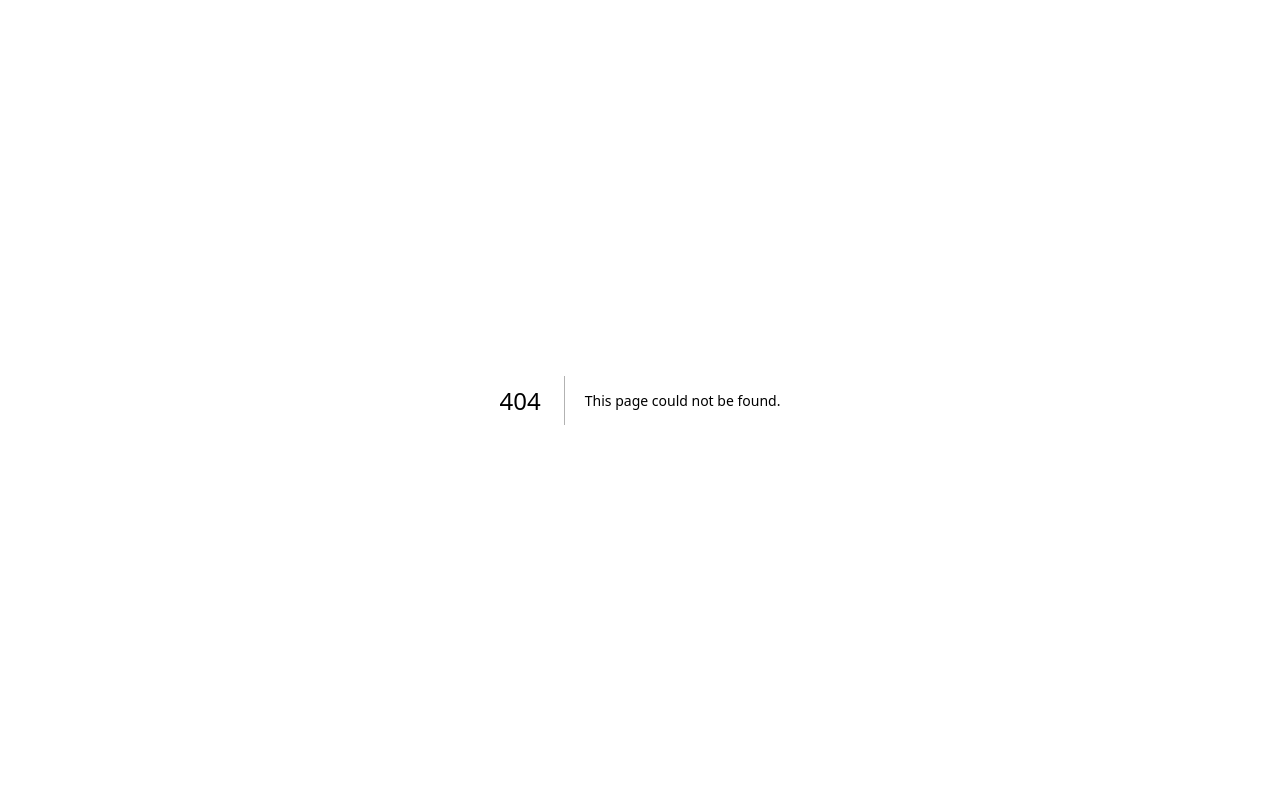
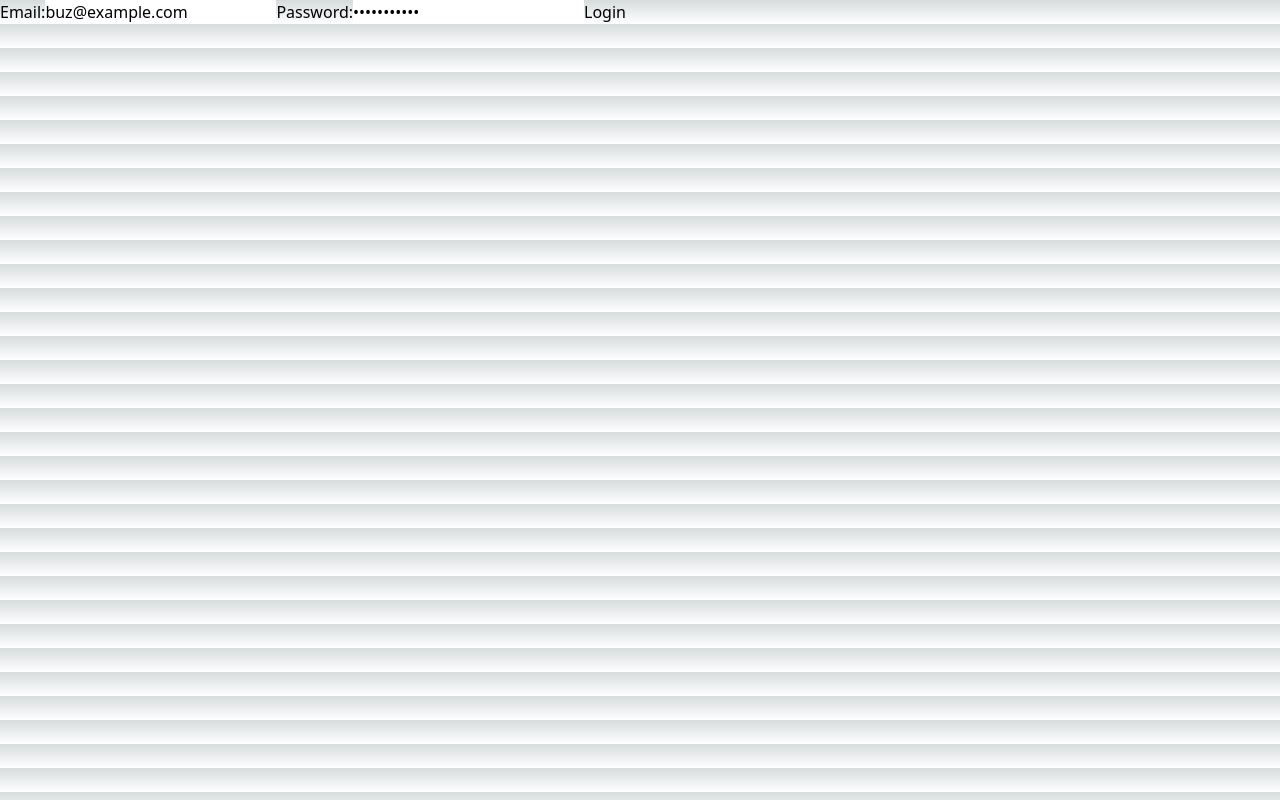
Before and after one commit to rtkjm22/mySlotApp, a Next.js app: page /login in a window 1280 px wide. Before the commit this address had no page. Built offline with nearby package versions, Linux system fonts and the light colour scheme.

Commit message:
ADD：ログイン処理の追加

```diff
--- /dev/null
+++ b/src/pages/login.tsx
@@ -0,0 +1,55 @@
+import { useState } from 'react'
+import { AxiosResponse } from 'axios'
+import axios from '@/utils/useAxios'
+import { useRouter } from 'next/router'
+
+function Login() {
+  const [email, setEmail] = useState('buz@example.com')
+  const [password, setPassword] = useState('password111')
+  const router = useRouter()
+
+  const handleSubmit = async (e: React.FormEvent<HTMLFormElement>) => {
+    e.preventDefault()
+    try {
+      const response: AxiosResponse = await axios.post('/login', {
+        email,
+        password
+      })
+      if (response.status !== 201) throw new Error('リクエストに失敗しました。')
+
+      const user_id = response.data.userInfo?.user_id
+      if (!user_id) throw new Error('ユーザー情報を取得できませんでした。')
+      router.push(`/users/${user_id}`)
+
+    } catch (error) {
+      console.error(error)
+      // ログインが失敗した場合は、ここでエラー処理を行う
+    }
+  }
+
+  return (
+    <form onSubmit={handleSubmit}>
+      <label>
+        Email:
+        <input
+          type="text"
+          value={email}
+          onChange={(e) => setEmail(e.target.value)}
+          className="text-black"
+        />
+      </label>
+      <label>
+        Password:
+        <input
+          className="text-black"
+          type="password"
+          value={password}
+          onChange={(e) => setPassword(e.target.value)}
+        />
+      </label>
+      <button type="submit">Login</button>
+    </form>
+  )
+}
+
+export default Login
--- /dev/null
+++ b/src/pages/users/[user].tsx
@@ -0,0 +1,26 @@
+import axios from '@/utils/useAxios'
+import { useRouter } from 'next/router'
+import { useEffect, useState } from 'react'
+
+function UserDetail() {
+  const [userInfo, setUserInfo] = useState({})
+  const router = useRouter()
+
+  const { user } = router.query
+
+  useEffect(() => {
+    ;(async () => {
+      const res = await axios.get(`/users/${user}`)
+      !res && router.push('/login')
+      setUserInfo(res.data)
+    })()
+  }, [])
+
+  return (
+    <>
+      <div>{user}</div>
+    </>
+  )
+}
+
+export default UserDetail
--- /dev/null
+++ b/src/pages/users/index.tsx
@@ -0,0 +1,9 @@
+import React from 'react'
+
+function index() {
+  return (
+    <div>index</div>
+  )
+}
+
+export default index
--- /dev/null
+++ b/src/utils/useAxios.ts
@@ -0,0 +1,8 @@
+import Axios from "axios";
+
+const axios = Axios.create({
+  baseURL: 'http://localhost:3010',
+  withCredentials: true
+})
+
+export default axios
```
Also changed, not shown: package.json (+6 -1 lines), 1 other file (tests, documents, lock files or other folders).
